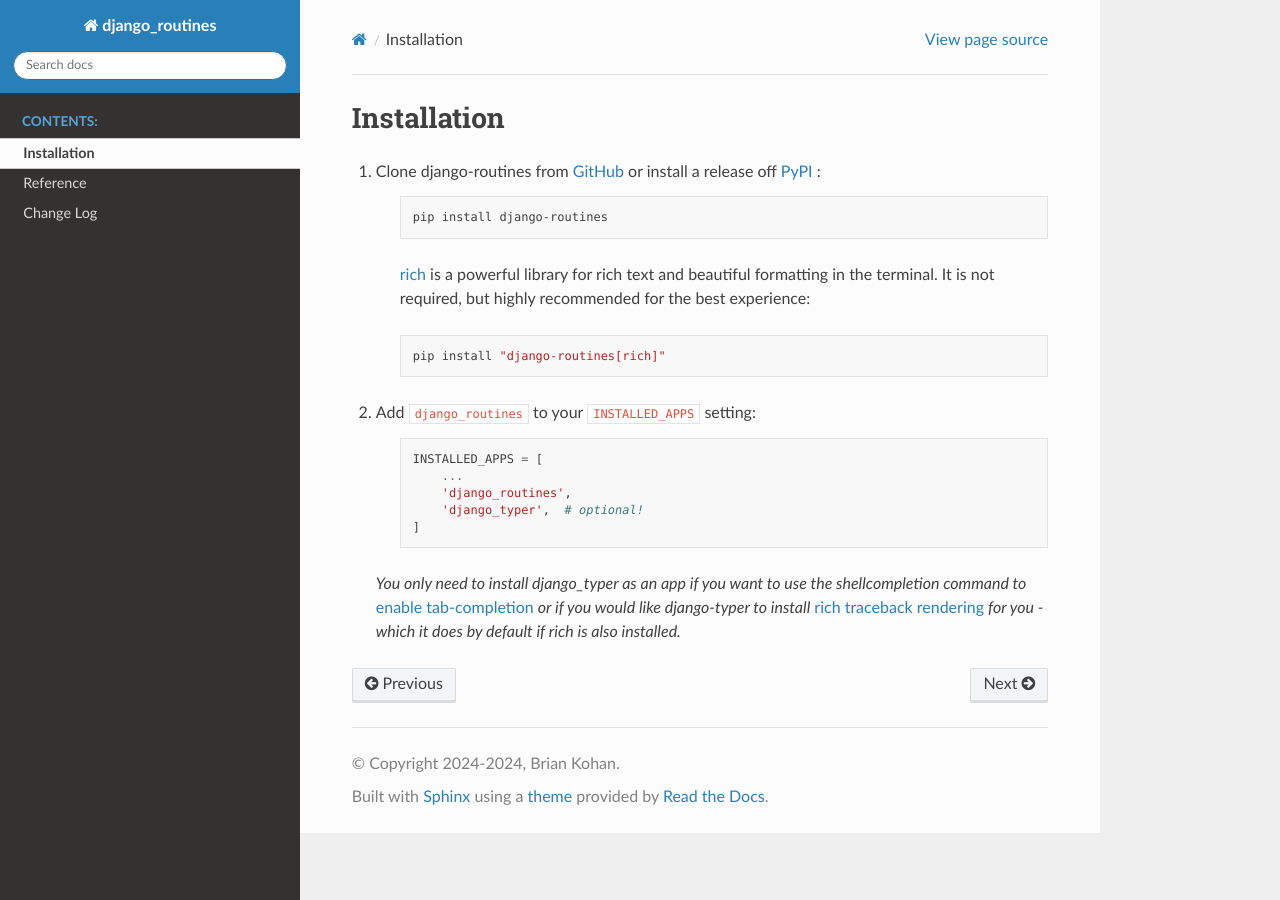
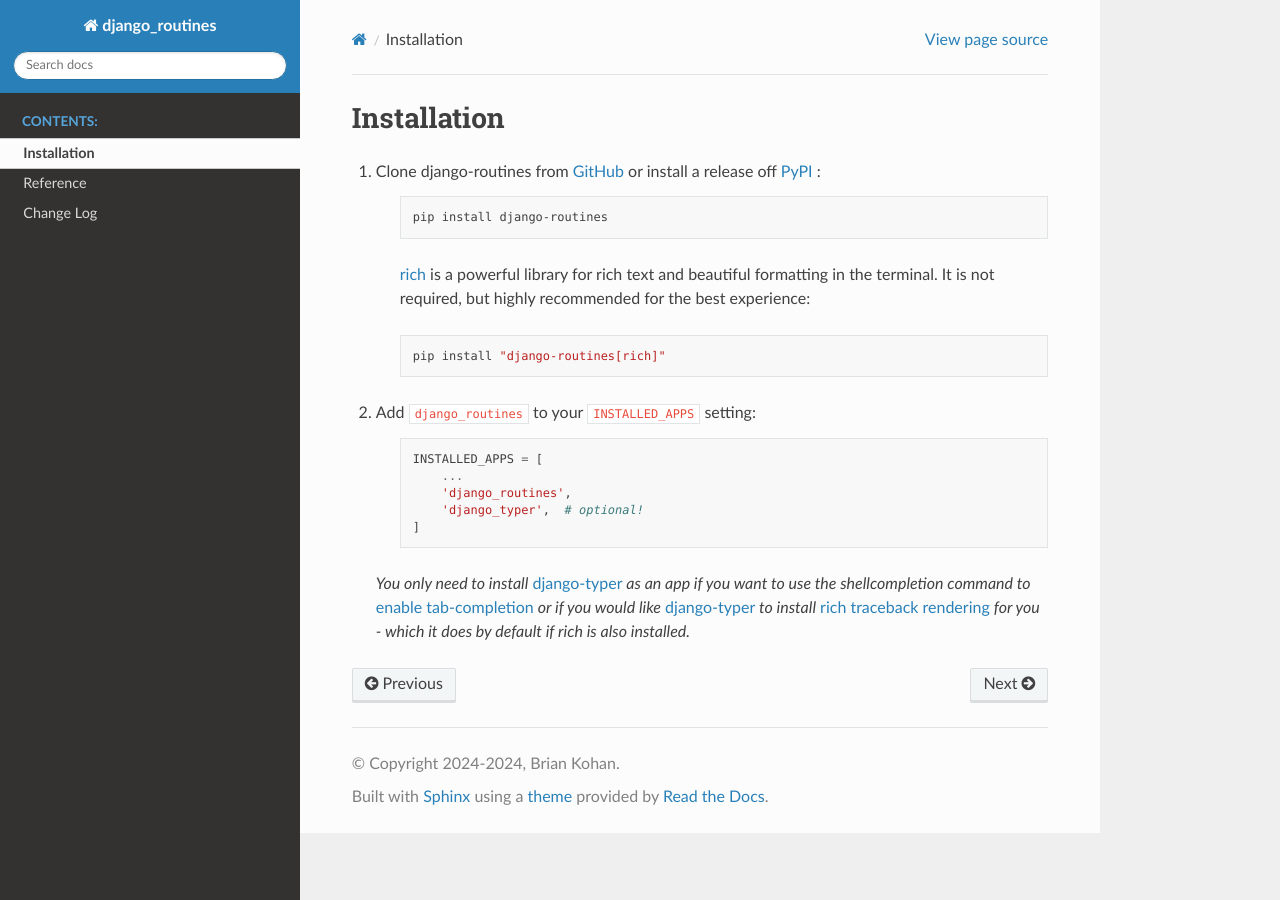
Before and after one commit to bckohan/django-routines, a Sphinx documentation site: the page built from doc/source/installation.rst, in a window 1280 px wide. Built offline with Sphinx 7.4.7 and the Read the Docs theme 2.0.0, drawn with Linux system fonts in a browser that asks for light colours.

Commit message:
add some more links

```diff
--- a/doc/source/installation.rst
+++ b/doc/source/installation.rst
@@ -28,8 +28,8 @@ Installation
             'django_typer',  # optional!
         ]
 
-   *You only need to install django_typer as an app if you want to use the shellcompletion command
+   *You only need to install* django-typer_ *as an app if you want to use the shellcompletion command
    to* `enable tab-completion <https://django-typer.readthedocs.io/en/latest/shell_completion.html>`_
-   *or if you would like django-typer to install*
+   *or if you would like* django-typer_ *to install*
    `rich traceback rendering <https://django-typer.readthedocs.io/en/latest/howto.html#configure-rich-stack-traces>`_
    *for you - which it does by default if rich is also installed.*
--- a/doc/source/refs.rst
+++ b/doc/source/refs.rst
@@ -4,6 +4,8 @@
 .. _PyPI: https://pypi.python.org/pypi/django-routines
 .. _rich: https://rich.readthedocs.io/
 .. _django-routines: https://pypi.python.org/pypi/django-routines
+.. _django-typer: https://pypi.python.org/pypi/django-typer
+.. _django_typer: https://github.com/bckohan/django-typer
 .. _DRY: https://en.wikipedia.org/wiki/Don%27t_repeat_yourself
 .. _TyperCommand: https://django-typer.readthedocs.io/en/latest/reference.html#django_typer.TyperCommand
 .. _django-split-settings: https://pypi.org/project/django-split-settings/
```
Also changed, not shown: README.md (+1 -1 lines).
